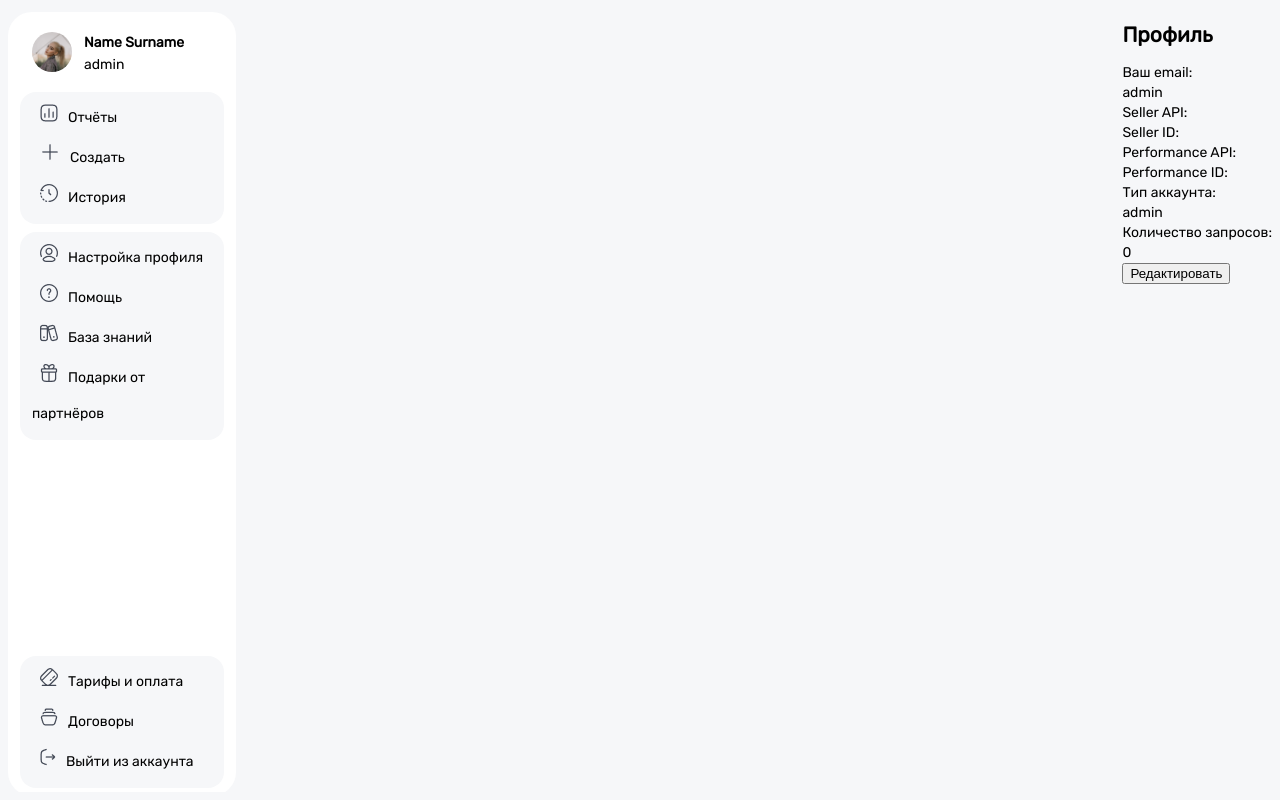
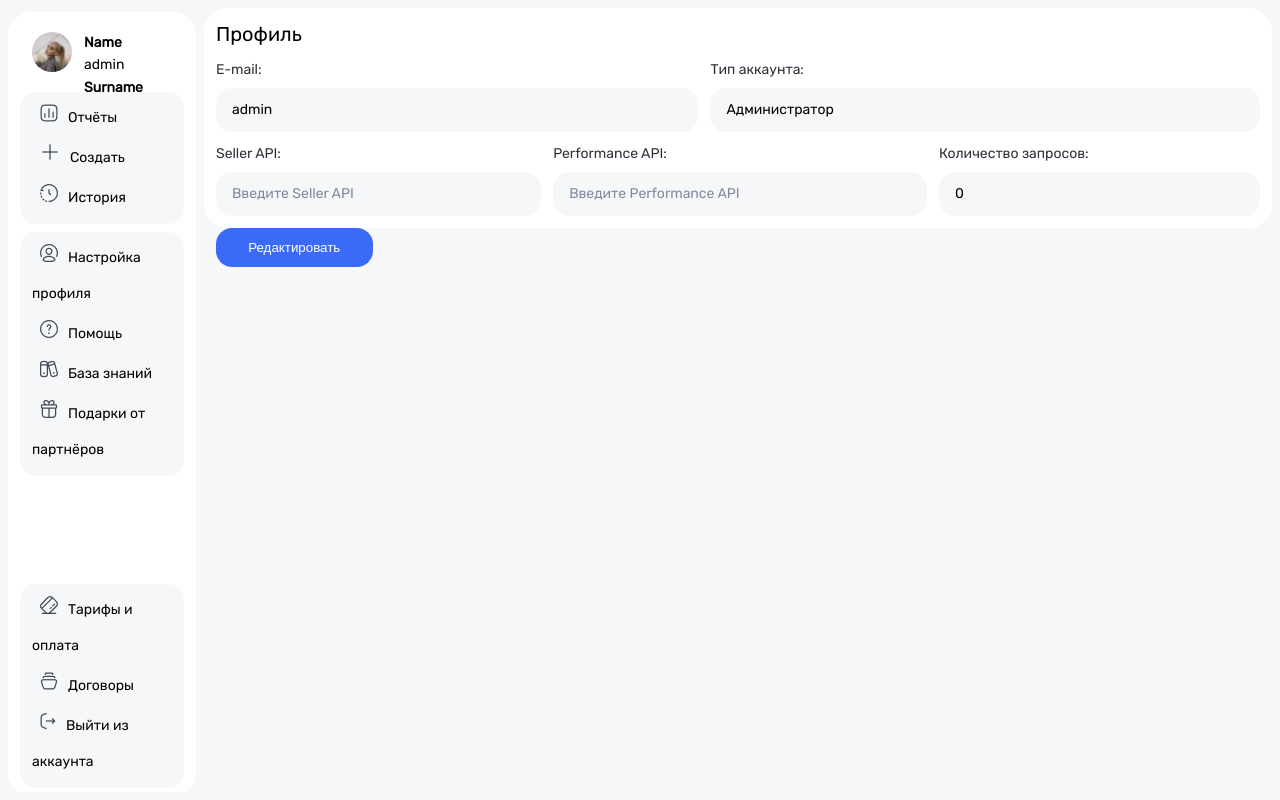
Before and after one commit to KroshkaLeeroy/SellerPerformanceSite, a Flask app: page /profile in a window 1280 px wide. Run offline with Flask 3, Linux system fonts and the light colour scheme; a user stored in the database is signed in; parts of the project's set-up code (start-up, migrations or seed data) failed here and were passed over.

Commit message:
A lot of files was modified. fixed bugs + beautified more templates

```diff
--- a/application/init.py
+++ b/application/init.py
@@ -6,8 +6,6 @@ from application.login.reset_password_views import reset_blueprint
 from application.feedback.feedback_views import feedback_blueprint
 from application.admin_panel.admin_views import admin_blueprint
 
-
-
 app.register_blueprint(main_blueprint)
 app.register_blueprint(login_blueprint)
 app.register_blueprint(profile_blueprint)
--- a/application/login/login_views.py
+++ b/application/login/login_views.py
@@ -13,7 +13,7 @@ def login_page():
     password = request.form.get('password')
 
     if current_user.is_authenticated:
-        return redirect(url_for('profile_blueprint.profile_page'))
+        return redirect(url_for('main_blueprint.main_page'))
 
     if email and password:
         user = User.query.filter_by(email=email).first()
@@ -26,7 +26,7 @@ def login_page():
                 return redirect(url_for('login_blueprint.login_page'))
             else:
                 login_user(user)
-                return redirect(next_page if next_page else url_for('profile_blueprint.profile_page'))
+                return redirect(next_page if next_page else url_for('main_blueprint.main_page'))
         else:
             flash('Логин или пароль неверны')
     else:
--- a/application/login/reset_password_views.py
+++ b/application/login/reset_password_views.py
@@ -23,8 +23,9 @@ def reset_password_page():
                 mail.send(msg)
                 flash('На почту выслана ссылка для сброса пароля')
                 return redirect(url_for('login_blueprint.login_page'))
-            except:
+            except Exception as e:
                 # TODO: Добавить логирование ошибки и отправку ссылки на почту
+                print(e)
                 flash('Что то пошло не так, оставьте свою почту в форме обратной связи')
                 return redirect(url_for("feedback_blueprint.feedback_page"))
     return render_template('reset_password.html', user=current_user)
--- a/application/static/css/main.css
+++ b/application/static/css/main.css
@@ -21,7 +21,6 @@
 html,
 body {
     background-color: #F6F7F9;
-    justify-content: space-between;
     height: 98vh;
     width: 100vw;
     display: flex;
@@ -341,6 +339,82 @@ a {
     border-radius: 10px;
 }
 
+.form-label {
+    font-size: 20px;
+    line-height: 28px;
+    justify-content: left;
+}
+
+.profile-section {
+    display: flex;
+    background-color: #FFFFFF;
+    gap: 12px;
+    padding: 12px;
+    border-radius: 24px;
+    height: 25%;
+    width: 100%;
+}
+
+.profile-form {
+    display: flex;
+    flex-direction: column;
+    width: 100%;
+    gap:12px;
+}
+
+.profile-info {
+    display: flex;
+    width:100%;
+    gap:12px;
+}
+
+.form-group {
+    display: flex;
+    flex-direction: column;
+    gap: 8px;
+    flex-grow: 1;
+}
+
+.info-label{
+    color: #2D3139;
+}
+
+.info-input{
+    background-color: #F6F7F9;
+    border-radius: 16px;
+    padding: 14px 18px;
+    border: none;
+}
+
+
+.info-value{
+    background-color: #F6F7F9;
+    border-radius: 16px;
+    padding: 12px 16px;
+}
+
+.transp-info-value{
+    background-color: #F6F7F9;
+    border-radius: 16px;
+    padding: 12px 16px 12px 16px;
+    gap:8px;
+    color: #80899C;
+}
+
+.btn-submit {
+    border: none;
+    background-color: #3B6AF6;
+    color: #FFFFFF;
+    border-radius: 16px;
+    padding: 12px 16px 12px 16px;
+    width: 15%;
+}
+
+.btn-submit:hover {
+    border: 2px #3B6AF6;
+    background-color: #0937C3;
+}
+
 .successful {
     background-color: #EBFBE5;
     color: #30B900;
--- a/application/templates/base.html
+++ b/application/templates/base.html
@@ -22,9 +22,9 @@
 
     <link rel="stylesheet" type="text/css" href="{{ url_for('static', filename='css/main.css') }}">
 </head>
+
 <body>
 
-{% if user.is_authenticated %}
     <!--<header>-->
     <!--    <nav class="navbar">-->
     <!--        <div class="nav-logo"><a href="{{ url_for('main_blueprint.main_page') }}">Главная</a></div>-->
@@ -40,6 +40,7 @@
     <!--    </nav>-->
     <!--</header>-->
 
+    {% if user.is_authenticated %}
     <div class="block" id="left-navbar">
         <div class="top-menu">
             <div class="menu">
@@ -103,6 +104,9 @@
 
         </div>
     </div>
+    {% block content %}
+    <!-- Содержимое по умолчанию, если не переопределено -->
+    {% endblock %}
 
 
 
@@ -120,9 +124,6 @@
 
     {% endif %}
 
-{% block content %}
-<!-- Содержимое по умолчанию, если не переопределено -->
-{% endblock %}
+</body>
 
-</body>
 </html>
--- a/application/templates/profile.html
+++ b/application/templates/profile.html
@@ -5,35 +5,55 @@
 
 {% block content %}
 
-<main>
-    <section class="profile-section">
-        <h1>Профиль</h1>
+<section class="profile-section">
+    <div class="profile-form">
+
+        <div class="form-label">Профиль</div>
         <div class="profile-info">
-            <div class="info-label">Ваш email:</div>
-            <div class="info-value">{{ user.email }}</div>
+            <div class="form-group">
+                <div class="info-label">E-mail:</div>
+                <div class="info-value">{{ user.email }}</div>
+            </div>
+            <div class="form-group">
+                <div class="info-label">Тип аккаунта:</div>
+                {% if user.account_type == "admin"%}
+                <div class="info-value">Администратор</div>
+                {% else %}
+                <div class="info-value">Пользователь</div>
+                {% endif %}
+            </div>
+        </div>
+        <div class="profile-info">
+            <div class="form-group">
+                <div class="info-label">Seller API:</div>
+                {% if user.api_key_seller %}
+                <div class="info-value">{{ user.api_key_seller }}</div>
+                {% else %}
+                <div class="transp-info-value">Введите Seller API</div>
+                {% endif %}
+            </div>
+            <!-- <div class="info-label">Seller ID:</div>
+            <div class="info-value">{{ user.client_id_seller }}</div> -->
+            <div class="form-group">
+                <div class="info-label">Performance API:</div>
+                {% if user.api_key_performance %}
+                <div class="info-value">{{ user.api_key_performance }}</div>
+                {% else %}
+                <div class="transp-info-value">Введите Performance API</div>
+                {% endif %}
+            </div>
+            <!-- <div class="info-label">Performance ID:</div>
+            <div class="info-value">{{ user.client_id_performance }}</div> -->
 
-            <div class="info-label">Seller API:</div>
-            <div class="info-value">{{ user.api_key_seller }}</div>
-
-            <div class="info-label">Seller ID:</div>
-            <div class="info-value">{{ user.client_id_seller }}</div>
-
-            <div class="info-label">Performance API:</div>
-            <div class="info-value">{{ user.api_key_performance }}</div>
-
-            <div class="info-label">Performance ID:</div>
-            <div class="info-value">{{ user.client_id_performance }}</div>
-
-            <div class="info-label">Тип аккаунта:</div>
-            <div class="info-value">{{ user.account_type }}</div>
-
-            <div class="info-label">Количество запросов:</div>
-            <div class="info-value">{{ user.request_count }}</div>
+            <div class="form-group">
+                <div class="info-label">Количество запросов:</div>
+                <div class="info-value">{{ user.request_count }}</div>
+            </div>
         </div>
         <form action="{{ url_for('profile_blueprint.edit_profile') }}">
-            <button class="edit-button">Редактировать</button>
+            <button class="btn-submit">Редактировать</button>
         </form>
-    </section>
-</main>
+    </div>
+</section>
 
 {% endblock %}
```
Also changed, not shown: other parts of application/static/css/main.css (+15 -14 lines), application/main/main_views.py (+21 -3 lines), application/static/css/unregistered.css (+10 -6 lines), application/templates/edit_profile.html (+30 -19 lines), application/templates/history.html (+39 -39 lines), application/templates/main.html (+16 -42 lines). Lines whose indentation alone changed are shown as unchanged.
